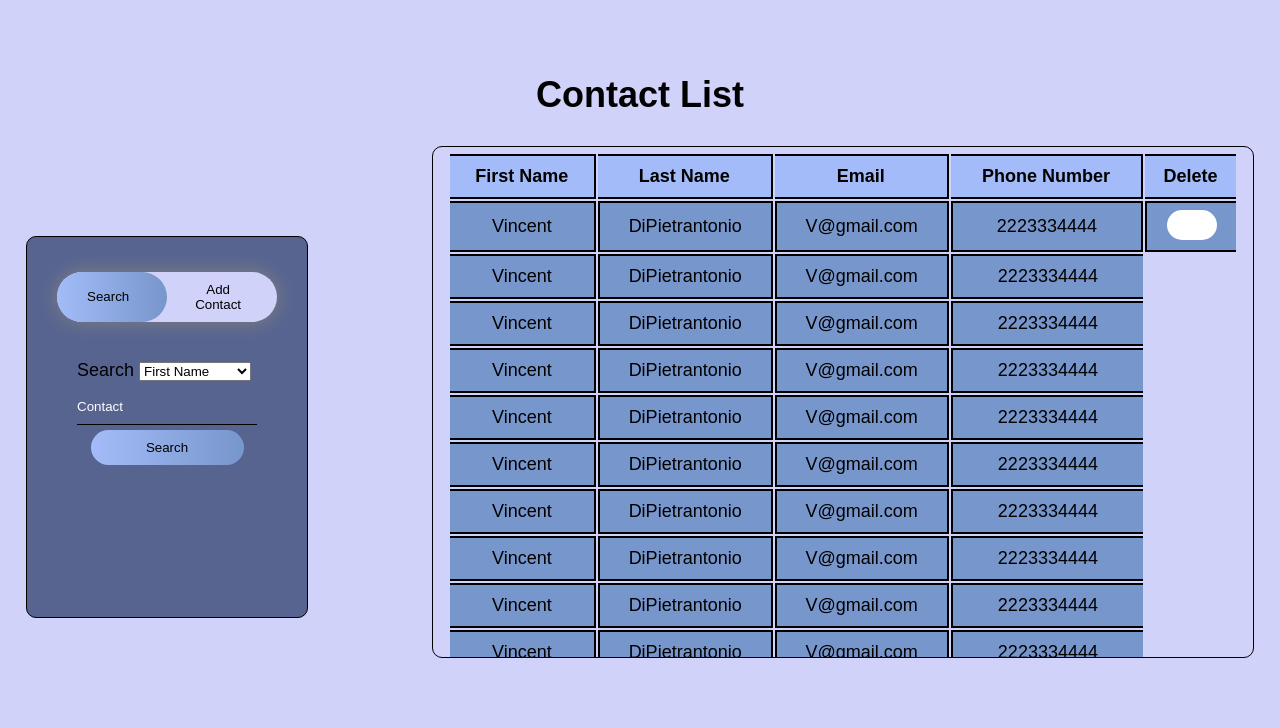
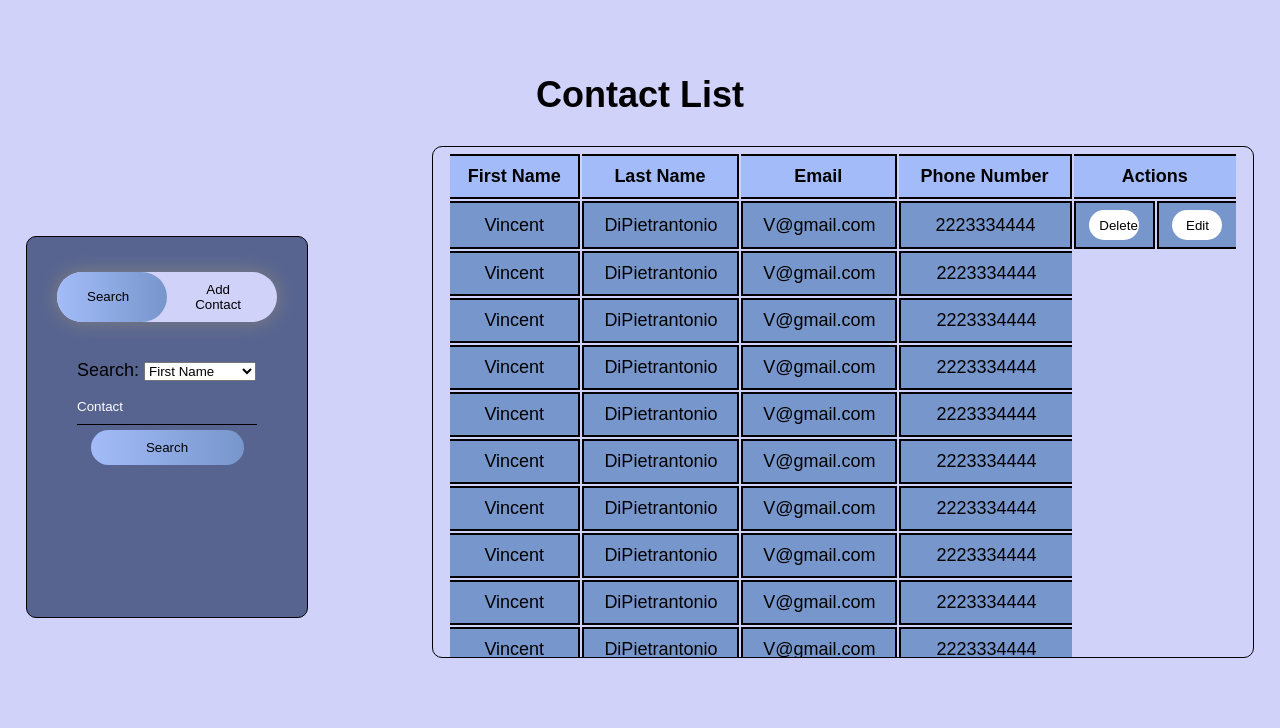
Before and after one commit to COP4331-Group-Project/Contact-Manager-Project, a PHP site: page /ContactList.html in a window 1280 px wide. Shown: the top 728 px of the page. Run offline with PHP 8.4, Linux system fonts and the light colour scheme.

Commit message:
Added delete and edit buttons to contact list

```diff
--- a/ContactList.css
+++ b/ContactList.css
@@ -178,6 +178,20 @@ thead {
   border-radius: 30px;
 }
 
+.editBtn {
+  width: 50px;
+  height: 30px;
+  background: transparent;
+  border: none;
+  border-radius: 4px;
+  cursor: pointer;
+  background-color: white;
+  color: black;
+  padding: 5px 10px;
+  transition: .5s;
+  border-radius: 30px;
+}
+
 .deleteBtn:hover {
   width: 55px;
   height: 35px;
--- a/ContactList.html
+++ b/ContactList.html
@@ -17,7 +17,7 @@
         </div>
         <form id="search" class="input-group">
           <div class="inputWrapper">
-            <label>Search </label>
+            <label>Search:  </label>
             <select>
               <option value="1">First Name</option>
               <option value="2">Last Name</option>
@@ -42,6 +42,7 @@
           </div>
         </form>
       </div>
+
       <div class="contact-table">
         <table>
           <thead>
@@ -50,7 +51,7 @@
               <th>Last Name</th>
               <th>Email</th>
               <th>Phone Number</th>
-              <th>Delete</th>
+              <th colspan="2">Actions</th>
             </tr>
           </thead>
           <tbody>
@@ -59,9 +60,14 @@
               <td>DiPietrantonio</td>
               <td>V@gmail.com</td>
               <td>2223334444</td>
-              <td class="deleteCell">
-                <button class="deleteBtn">
-
+              <td>
+                <button class="deleteBtn" onclick="deleteRow(this)">
+                  Delete
+                </button>
+              </td>
+              <td>
+                <button class="editBtn" onClick="editRow(this)" data-firstname="Vincent" data-lastname="DiPietrantonio" data-email="V@gmail.com" data-phone="2223334444">
+                  Edit
                 </button>
               </td>
             </tr>
@@ -127,6 +133,18 @@
             </tr>
           </tbody>
         </table>
+
+        <!-- Edit form initially hiddent-->
+        <div id="editForm" style="display: none;">
+          <h3>Edit Contact</h3>
+          <form id="editRowForm" onsubmit="updateRow(); return false;">
+            <input type="text" id="editFirstName" placeholder="First Name">
+            <input type="text" id="editLastName" placeholder="Last Name">
+            <input type="text" id="editEmail" placeholder="Email">
+            <input type="text" id="editPhone" placeholder="Phone Number">
+            <button type="submit">Save</button>
+          </form>
+        </div>
       </div>
     </div>
     <script src="ContactList.js"></script>
```
Also changed, not shown: ContactList.js (+43 -0 lines).
